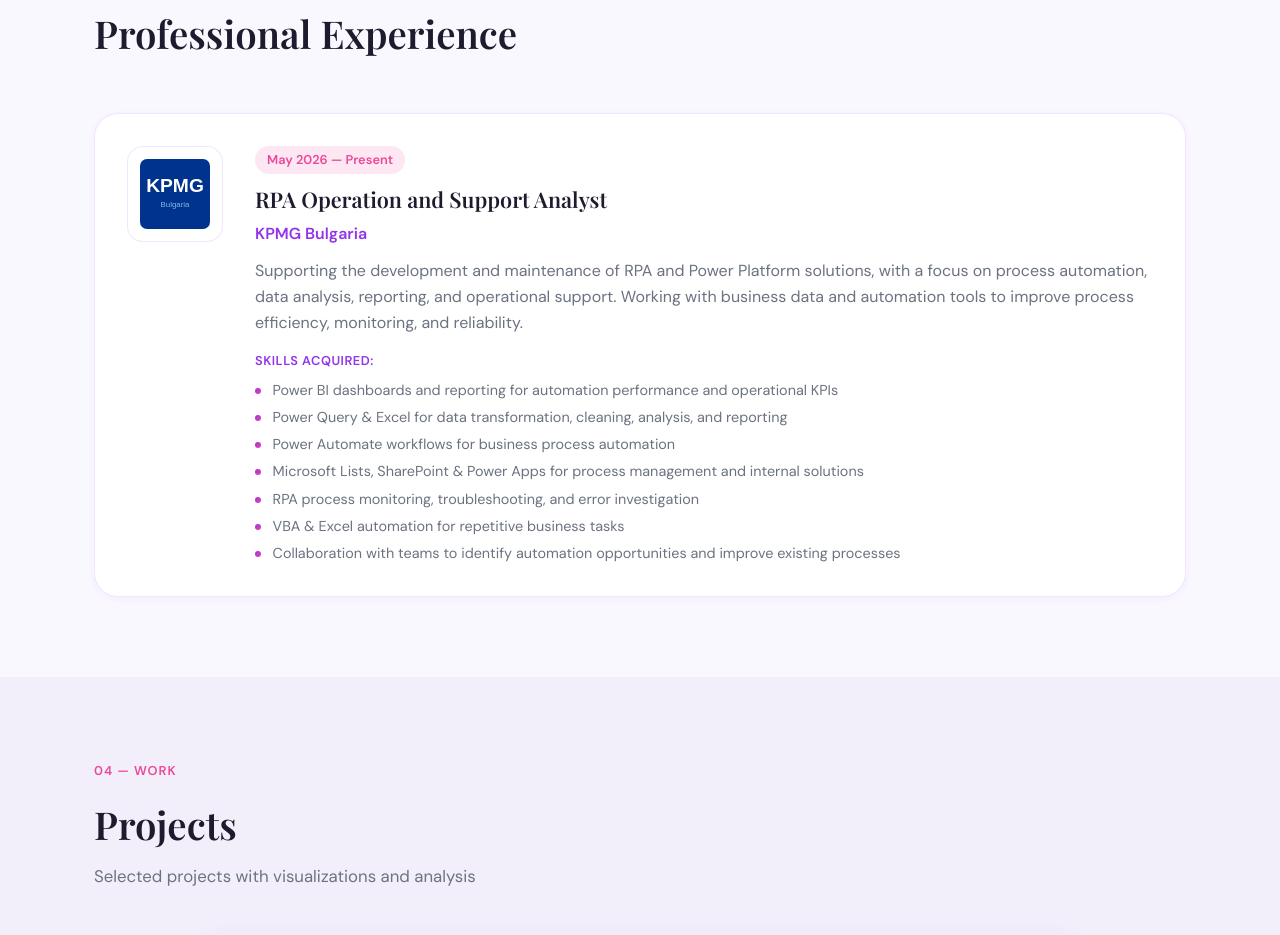
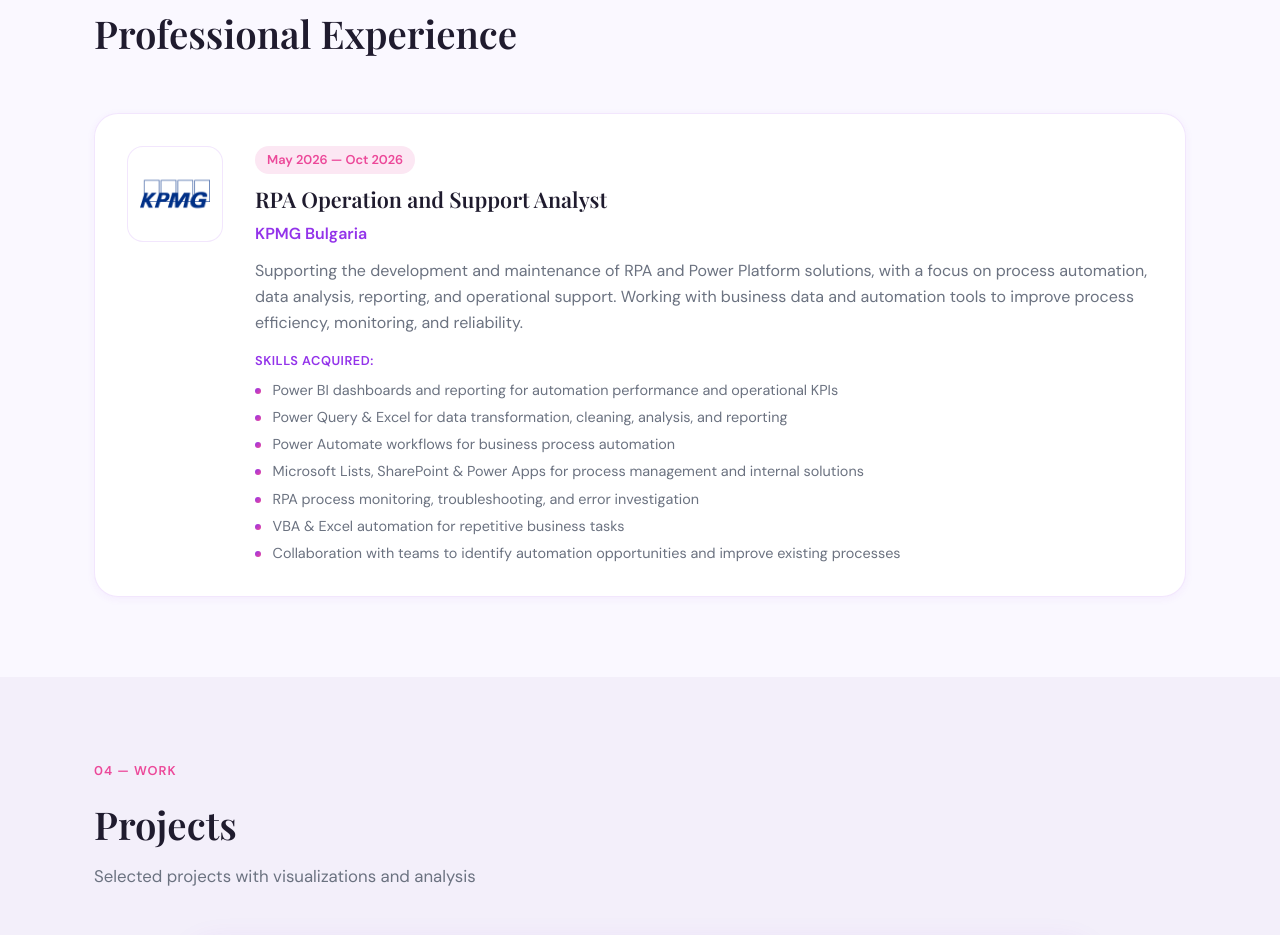
Before and after one commit to DenitsaIlieva3/DenitsaIlieva3.github.io, a plain HTML site: page index.html in a window 1280 px wide. Shown: the part 2780-3715 px from the top of the page. Drawn offline with nearby package versions, Linux system fonts and the light colour scheme.

Commit message:
Update 1.1 portfolio

```diff
--- a/index.html
+++ b/index.html
@@ -276,10 +276,11 @@
         <div class="experience__grid">
           <article class="card experience-card">
             <div class="experience-card__logo">
-              <img src="assets/images/companies/kpmg.svg" alt="KPMG Bulgaria" width="80" height="80">
+              <img src="assets/images/companies/kpmg-logo.png" alt="KPMG Bulgaria" width="80" height="80">
             </div>
+
             <div class="experience-card__content">
-              <span class="experience-card__period">May 2026 — Present</span>
+              <span class="experience-card__period">May 2026 — Oct 2026</span>
               <h3 class="experience-card__position">RPA Operation and Support Analyst</h3>
               <p class="experience-card__company">KPMG Bulgaria</p>
               <p class="experience-card__desc">
```
